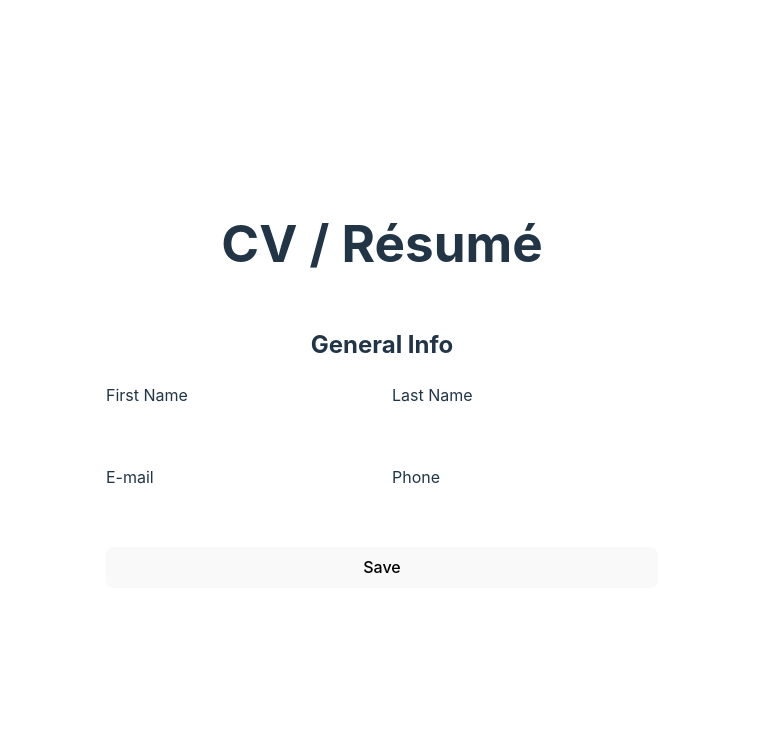
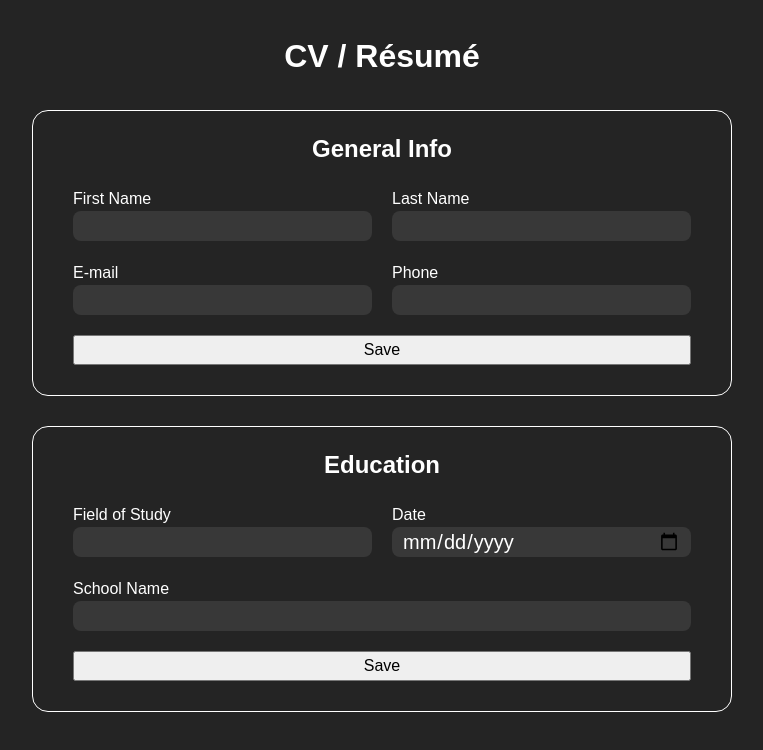
Before and after one commit to jprk8/cv-resume, a React (Vite) app: page / in a window 1280 px wide. Shown: the top 750 px of the page, without its empty margins (258-1021 px from the left). Built offline with nearby package versions, Linux system fonts and the light colour scheme.

Commit message:
Make education component

```diff
--- /dev/null
+++ b/src/components/EducationForm.jsx
@@ -0,0 +1,49 @@
+import { useState } from 'react';
+
+export default function EducationForm() {
+    const [studyField, setStudyField] = useState('');
+    const [date, setDate] = useState('');
+    const [school, setSchool] = useState('');
+    const [saved, setSaved] = useState(false);
+
+    function handleSave(e) {
+        e.preventDefault();
+        saved ? setSaved(false) : setSaved(true);
+    }
+
+    return (
+        <div className='form-wrapper'>
+            <h2>Education</h2>
+            <form id='education-form'>
+                <div className='form-row'>
+                    <label>
+                        <div>Field of Study</div>
+                        {saved
+                            ? <div className='saved-item'>{studyField}</div>
+                            : <input type='text' value={studyField} onChange={e => setStudyField(e.target.value)} />
+                        }
+                    </label>
+                    <label>
+                        <div>Date</div>
+                        {saved
+                            ? <div className='saved-item'>{date}</div>
+                            : <input type='date' value={date} onChange={e => setDate(e.target.value)} />
+                        }
+                    </label>
+                </div>
+                <div className='form-row'>
+                    <label>
+                        <div>School Name</div>
+                        {saved
+                            ? <div className='saved-item'>{school}</div>
+                            : <input type='text' value={school} onChange={e => setSchool(e.target.value)} />
+                        }
+                    </label>
+                </div>
+                <button onClick={handleSave}>
+                    {saved ? 'Edit' : 'Save'}
+                </button>
+            </form>
+        </div>
+    )
+}
--- a/src/GeneralForm.jsx
+++ b/src/components/GeneralForm.jsx
@@ -1,5 +1,5 @@
 import { useState, useRef } from 'react';
-import './GeneralForm.css'
+import '../styles/GeneralForm.css'
 
 export default function GeneralForm() {
     const [firstName, setFirstName] = useState('');
@@ -16,17 +16,12 @@ export default function GeneralForm() {
         e.preventDefault();
         formRef.current.reportValidity();
         if (formRef.current.checkValidity()) {
-            if (!saved) {
-                setSaved(true);
-            } else {
-                setSaved(false);
-            }
+            saved ? setSaved(false) : setSaved(true);
         }
-
     }
 
     return (
-        <div className='general-wrapper'>
+        <div className='form-wrapper'>
             <h2>General Info</h2>
             <form ref={formRef} id='general-form'>
                 <div className='form-row'>
@@ -34,14 +29,14 @@ export default function GeneralForm() {
                         <div>First Name</div>
                         {saved
                             ? <div className='saved-item'>{firstName}</div>
-                            : <input type='text' value={firstName} onChange={e => setFirstName(e.target.value)} required />
+                            : <input type='text' value={firstName} onChange={e => setFirstName(e.target.value)} />
                         }
                     </label>
                     <label>
                         <div>Last Name</div>
                         {saved
                             ? <div className='saved-item'>{lastName}</div>
-                            : <input type='text' value={lastName} onChange={e => setLastName(e.target.value)} required />
+                            : <input type='text' value={lastName} onChange={e => setLastName(e.target.value)} />
                         }
                     </label>
 
@@ -51,18 +46,18 @@ export default function GeneralForm() {
                         <div>E-mail</div>
                         {saved
                             ? <div className='saved-item'>{email}</div>
-                            : <input type='email' value={email} onChange={e => setEmail(e.target.value)} required />
+                            : <input type='email' value={email} onChange={e => setEmail(e.target.value)} />
                         }
                     </label>
                     <label>
                         <div>Phone</div>
                         {saved
                             ? <div className='saved-item'>{phone}</div>
-                            : <input type='tel' value={phone} onChange={e => setPhone(e.target.value)} required />
+                            : <input type='tel' value={phone} onChange={e => setPhone(e.target.value)} />
                         }
                     </label>
                 </div>
-                <button onClick={handleSave} type='submit'>
+                <button onClick={handleSave}>
                     {saved ? 'Edit' : 'Save'}
                 </button>
             </form>
--- a/src/Header.jsx
+++ b/src/components/Header.jsx
@@ -1,9 +1,7 @@
-function Header() {
+export default function Header() {
     return (
         <div className='title'>
             <h1>CV / Résumé</h1>
         </div>
     )
 }
-
-export default Header;
--- a/src/index.css
+++ b/src/index.css
@@ -1,3 +1,5 @@
+/*
+Vite react css
 :root {
   font-family: Inter, system-ui, Avenir, Helvetica, Arial, sans-serif;
   line-height: 1.5;
@@ -29,11 +31,6 @@ body {
   place-items: center;
   min-width: 320px;
   min-height: 100vh;
-}
-
-h1 {
-  font-size: 3.2em;
-  line-height: 1.1;
 }
 
 button {
@@ -68,4 +65,100 @@ button:focus-visible {
   button {
     background-color: #f9f9f9;
   }
+} */
+
+*, *::before, *::after {
+  box-sizing: border-box;
 }
+
+* {
+  margin: 0;
+}
+
+body {
+  line-height: 1.5;
+  -webkit-font-smoothing: antialiased;
+  display: flex;
+  justify-content: center;
+  background-color: #242424;
+  color: white;
+  font-family: sans-serif;
+}
+
+img, picture, video, canvas, svg {
+  display: block;
+  max-width: 100%;
+}
+
+input, button, textarea, select {
+  font: inherit;
+}
+
+p, h1, h2, h3, h4, h5, h6 {
+  overflow-wrap: break-word;
+}
+
+p {
+  text-wrap: pretty;
+}
+
+h1, h2, h3, h4, h5, h6 {
+  text-wrap: balance;
+}
+
+#root, #__next {
+  isolation: isolate;
+}
+
+#root {
+  display: flex;
+  flex-direction: column;
+  gap: 30px;
+}
+
+.form-wrapper {
+  border: 1px solid white;
+  padding: 0 40px 30px;
+  border-radius: 16px;
+  width: 700px;
+}
+
+.form-wrapper h2 {
+  padding: 20px;
+}
+
+form {
+  display: flex;
+  flex-direction: column;
+  gap: 20px;
+}
+
+.form-row {
+  display: flex;
+  gap: 20px;
+  text-align: left;
+  width: 100%;
+}
+
+.form-row label {
+  width: 100%;
+}
+
+input,
+.saved-item {
+  width: 100%;
+  height: 30px;
+  border-radius: 8px;
+  font-size: 20px;
+  border: none;
+  padding: 5px 10px;
+}
+
+input {
+  background-color: #383838;
+  color: white;
+}
+
+.saved-item {
+  font-weight: 800;
+}
--- a/src/main.jsx
+++ b/src/main.jsx
@@ -2,12 +2,14 @@ import { StrictMode } from 'react'
 import { createRoot } from 'react-dom/client'
 import './index.css'
 import App from './App.jsx'
-import Header from './Header.jsx'
-import GeneralForm from './GeneralForm.jsx'
+import Header from './components/Header.jsx'
+import GeneralForm from './components/GeneralForm.jsx'
+import EducationForm from './components/EducationForm.jsx'
 
 createRoot(document.getElementById('root')).render(
   <StrictMode>
     <Header />
     <GeneralForm />
+    <EducationForm />
   </StrictMode>,
 )
--- a/src/GeneralForm.css
+++ b/src/styles/GeneralForm.css
@@ -1,10 +1,4 @@
-.general-wrapper {
-    border: 1px solid white;
-    padding: 0 40px 30px;
-    border-radius: 16px;
-}
-
-form {
+/* form {
     display: flex;
     flex-direction: column;
     gap: 20px;
@@ -13,20 +7,24 @@ form {
 .form-row {
     display: flex;
     gap: 20px;
-    align-items: start;
     text-align: left;
+    width: 100%;
 }
 
 input,
 .saved-item {
     width: 250px;
     height: 30px;
-    border-radius: 10px;
+    border-radius: 8px;
     font-size: 20px;
     border: none;
-    padding: 4px 8px;
+    padding: 5px 10px;
+}
+
+input {
+    background-color: #383838;
 }
 
 .saved-item {
     font-weight: 800;
-}
+} */
```
